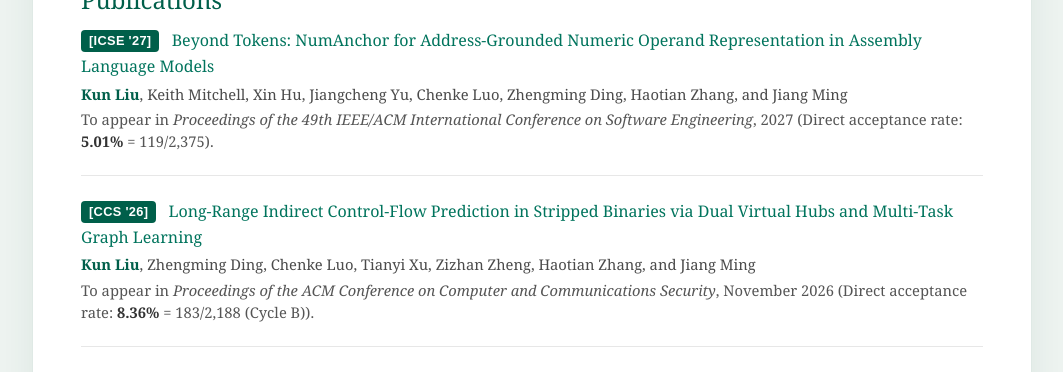
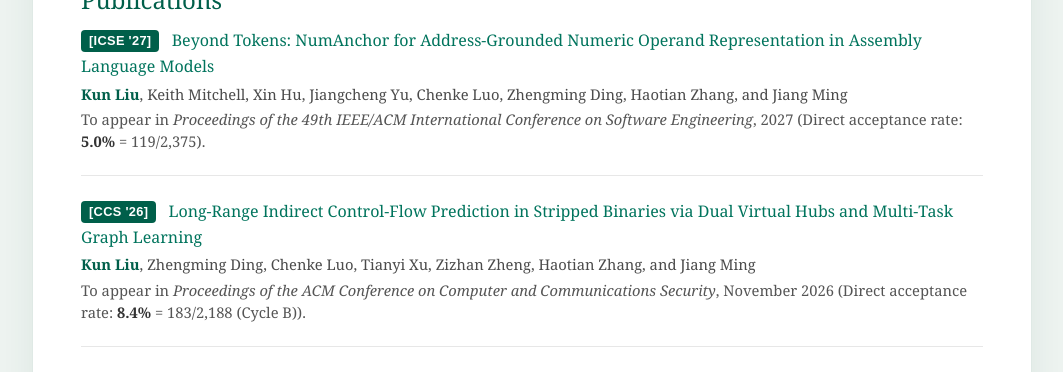
Before and after one commit to Ryan-hub-bit/ryan-hub-bit.github.io, a Next.js app: page / in a window 1280 px wide. Shown: the part 920-1292 px from the top of the page, without its empty margins (108-1171 px from the left). Built offline with nearby package versions, Linux system fonts and the light colour scheme.

Commit message:
Display acceptance rates with one decimal place

```diff
--- a/app/page.tsx
+++ b/app/page.tsx
@@ -305,7 +305,7 @@
                       <span className="acceptance-statistics">
                         {" (Direct acceptance rate: "}
                         <strong>
-                          {(publication.acceptance.directAcceptances / publication.acceptance.submissions * 100).toFixed(2)}%
+                          {(publication.acceptance.directAcceptances / publication.acceptance.submissions * 100).toFixed(1)}%
                         </strong>
                         {" = "}{publication.acceptance.directAcceptances}/{publication.acceptance.submissions.toLocaleString("en-US")}
                         {publication.acceptance.cycle && <> ({publication.acceptance.cycle})</>}
```
